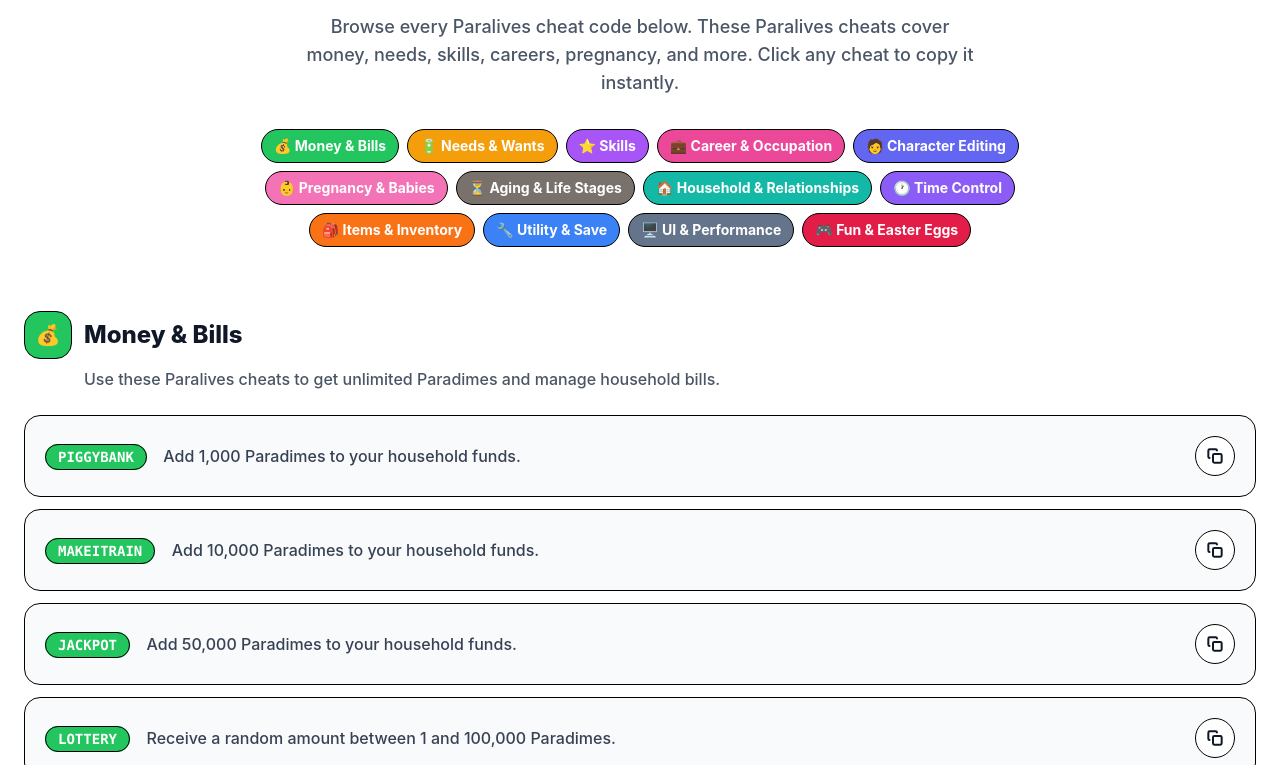
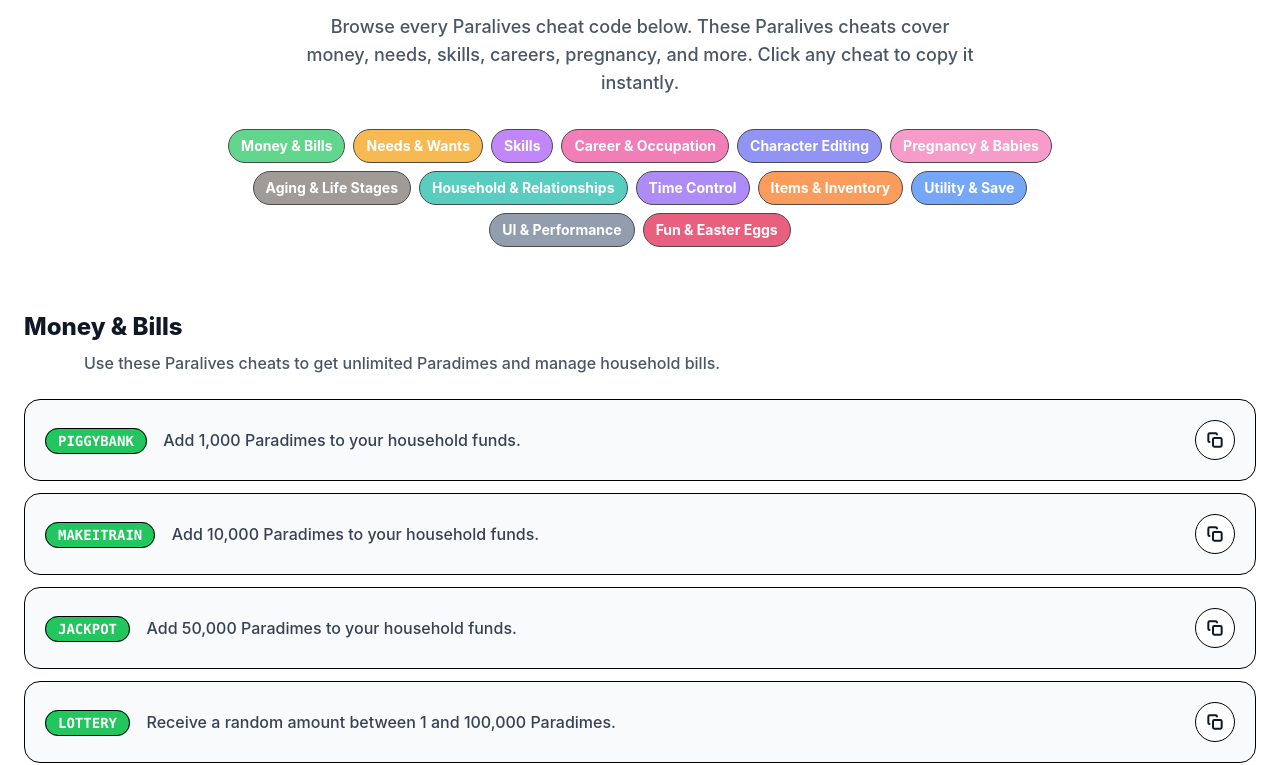
Before and after one commit to ychisbest/paralivescheatscom, an Astro site: page / in a window 1280 px wide. Shown: the part 1322-2087 px from the top of the page. Built offline with nearby package versions, Linux system fonts and the light colour scheme; Astro itself is replaced by a stand-in of ours.

Commit message:
UI: 去掉分类图标，降低导航对比度
- 移除分类标题左侧的 emoji 图标徽标
- 分类导航 pills 降低 opacity 至 70%
- hover 时恢复 100% 不透明度

```diff
--- a/src/pages/index.astro
+++ b/src/pages/index.astro
@@ -238,10 +238,10 @@
       </p>
 
       <!-- Category Navigation -->
-      <nav class="flex flex-wrap justify-center gap-2 mb-16 max-w-4xl mx-auto">
+      <nav class="flex flex-wrap justify-center gap-2 mb-16 max-w-4xl mx-auto opacity-70">
         {sections.map(section => (
-          <a href={`#${section.id}`} class={`${section.color} text-white text-sm font-bold px-3 py-1.5 rounded-full border border-black hover:opacity-80 transition-opacity`}>
-            {section.icon} {section.title}
+          <a href={`#${section.id}`} class={`${section.color} text-white text-sm font-bold px-3 py-1.5 rounded-full border border-black hover:opacity-100 transition-opacity`}>
+            {section.title}
           </a>
         ))}
       </nav>
@@ -249,8 +249,7 @@
       <div class="space-y-16">
         {sections.map(section => (
           <div id={section.id}>
-            <h3 class="text-2xl font-extrabold mb-2 flex items-center gap-3">
-              <span class={`w-12 h-12 ${section.color} border border-black rounded-2xl flex items-center justify-center brutal-shadow text-xl`}>{section.icon}</span>
+            <h3 class="text-2xl font-extrabold mb-2">
               {section.title}
             </h3>
             <p class="text-gray-600 font-medium mb-6 ml-15">{section.desc}</p>
```
